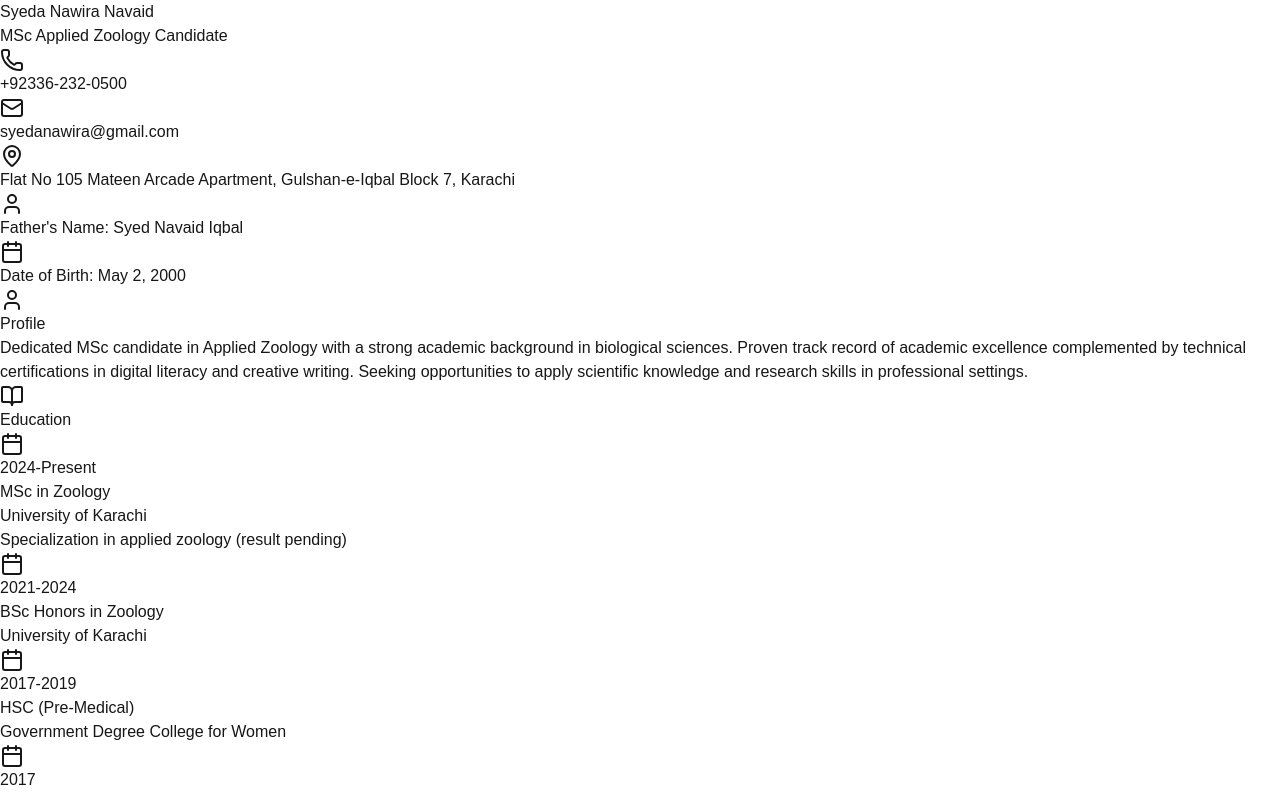
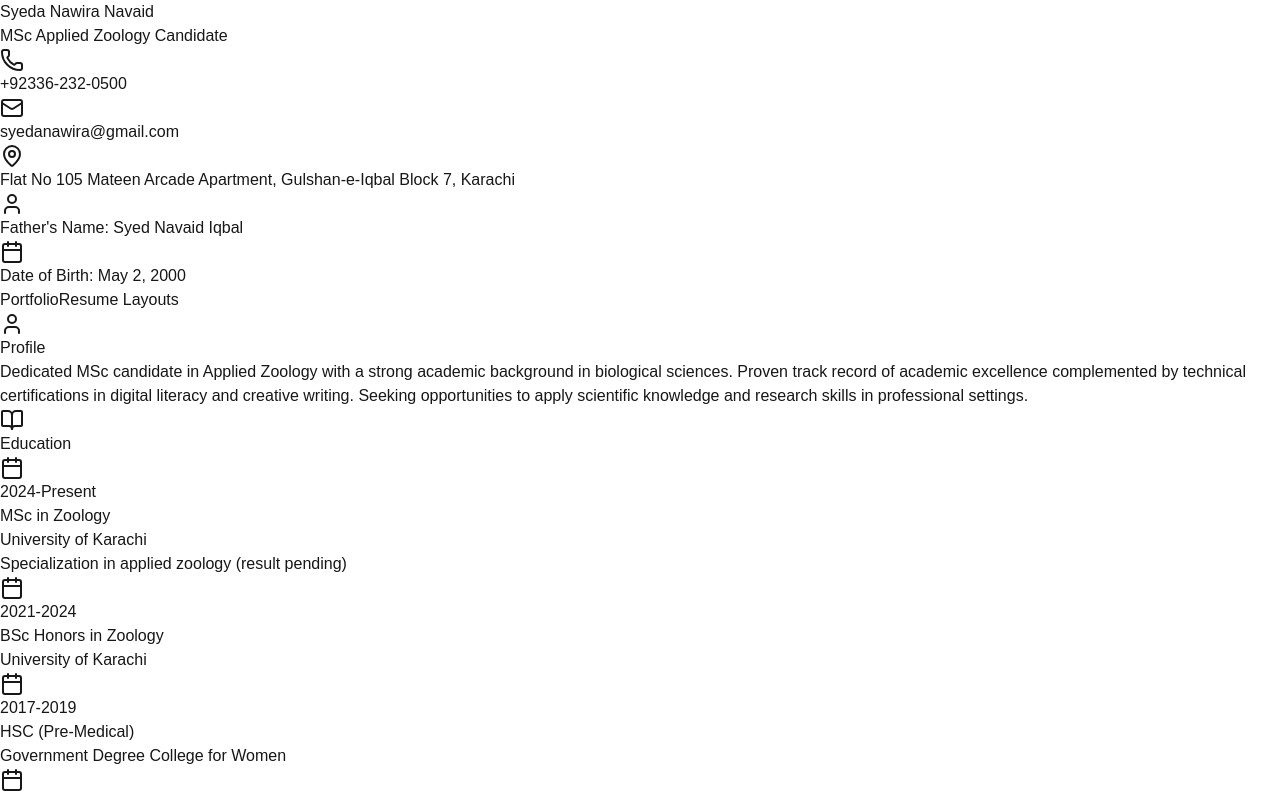
Before and after one commit to NaumanNavaid/sister-resume, a Next.js app: page / in a window 1280 px wide. Shown: the top 795 px of the page. Built offline with nearby package versions, Linux system fonts and the light colour scheme.

Commit message:
Update page.tsx

```diff
--- a/src/app/page.tsx
+++ b/src/app/page.tsx
@@ -41,6 +41,20 @@ const Resume = () => {
             <div className="flex items-center text-gray-300">
               <Calendar className="w-4 h-4 mr-2" />
               <span>Date of Birth: May 2, 2000</span>
+            </div>
+            <div className="flex space-x-4 mt-4">
+              <a
+                href="/nabira"
+                className="text-blue-300 hover:text-blue-200 underline transition-colors"
+              >
+                Portfolio
+              </a>
+              <a
+                href="/nabira/multiple_layouts"
+                className="text-blue-300 hover:text-blue-200 underline transition-colors"
+              >
+                Resume Layouts
+              </a>
             </div>
           </div>
         </div>
@@ -203,8 +217,6 @@ const Resume = () => {
           </div>
         </div>
       </div>
-
-      {/* Footer */}
     </div>
   );
 };
```
